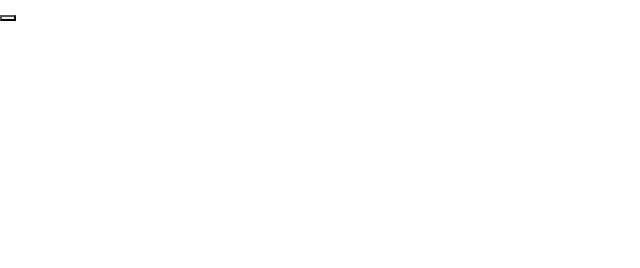
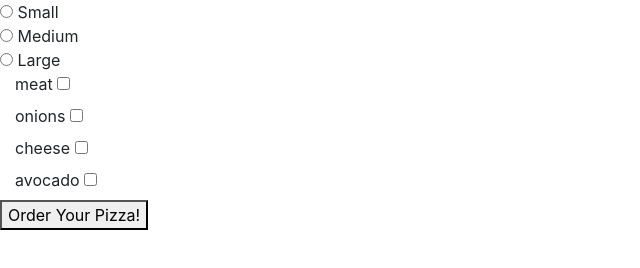
Before and after one commit to marcusjensen15/week-4-project, a plain HTML site: page index.html in a window 1280 px wide. Shown: the whole page, without its empty margins (0-640 px from the left). Drawn offline with nearby package versions, Linux system fonts and the light colour scheme.

Commit message:
Add basic checkboxes and radio buttons to order form

```diff
--- a/index.html
+++ b/index.html
@@ -13,7 +13,31 @@
   </head>
   <body>
     <form id="pizzaOrder" action="index.html" method="post">
-      <button type="submit" name="button"></button>
+
+      <!-- user selects size here -->
+      <input type="radio" name="size" value="8"> Small<br>
+      <input type="radio" name="size" value="10"> Medium<br>
+      <input type="radio" name="size" value="12"> Large <br>
+
+      <!-- user selects toppings here -->
+     <label class="container">meat
+       <input type="checkbox"  value="1">
+       <span class="checkmark"></span>
+     </label>
+     <label class="container">onions
+       <input type="checkbox"  value="2">
+       <span class="checkmark"></span>
+     </label>
+     <label class="container">cheese
+       <input type="checkbox"  value="3">
+       <span class="checkmark"></span>
+     </label>
+     <label class="container">avocado
+       <input type="checkbox"  value="4">
+       <span class="checkmark"></span>
+     </label>
+
+      <button type="submit" name="button">Order Your Pizza!</button>
     </form>
 
   </body>
--- a/js/scripts.js
+++ b/js/scripts.js
@@ -21,7 +21,7 @@ PizzaManager.prototype.addPizza = function (pizzaInput){
 var myPizza = new Pizza("Marcus",["tomato","olive","pep"], "large");
 var pizzaManager = new PizzaManager();
 
-pizzaManager.addPizza("hello");
+pizzaManager.addPizza(myPizza);
 
 console.log(pizzaManager);
 
@@ -33,7 +33,9 @@ console.log(pizzaManager);
 $( document ).ready(function() {
     $("#pizzaOrder").submit(function(event){
 
-      console.log("hi");
+      var pizzaSize = parseInt($("input[name='size']:checked").val());
+      console.log(pizzaSize);
+
 
         event.preventDefault();
     });
```
